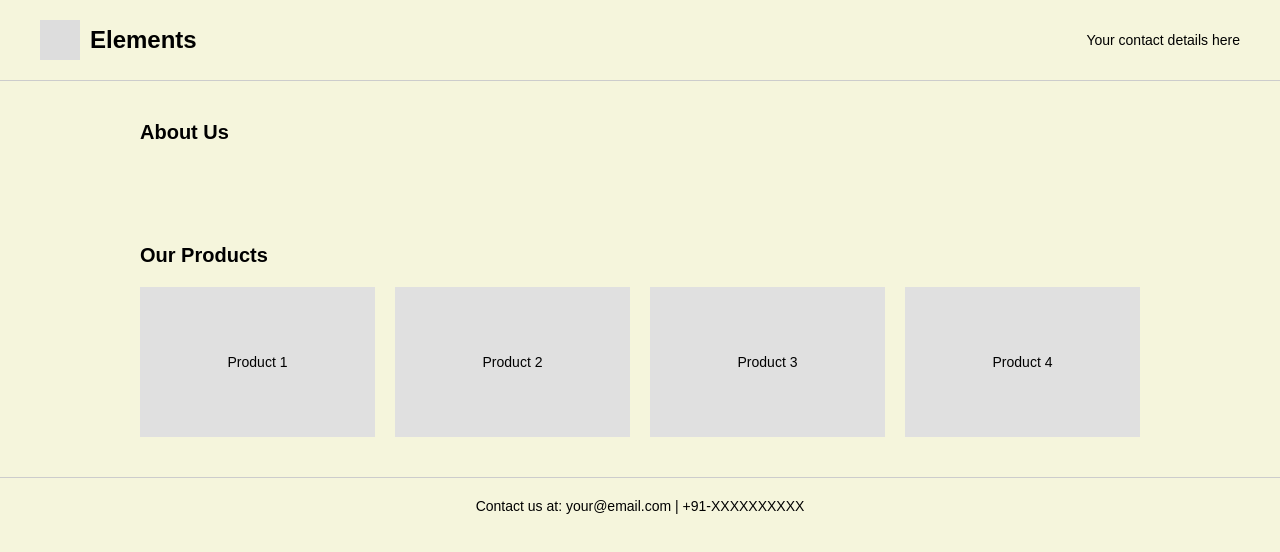
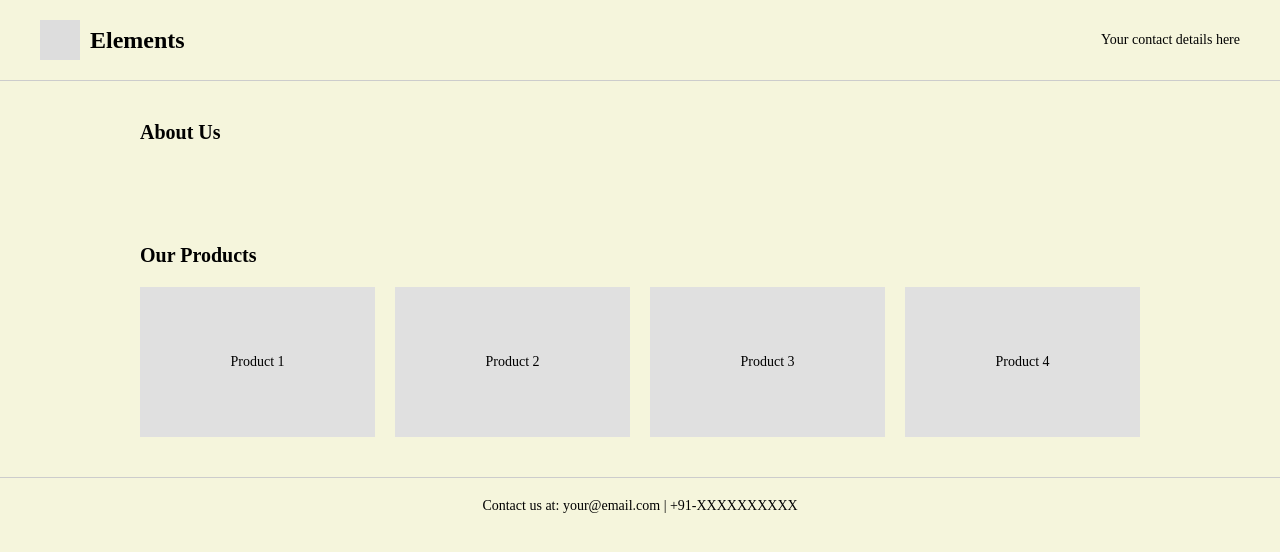
Before and after one commit to Om011004/Elements-website, a plain HTML site: page index.html in a window 1280 px wide. Drawn offline with Linux system fonts and the light colour scheme; a web font is replaced by a local one.

Commit message:
Update index.html

```diff
--- a/index.html
+++ b/index.html
@@ -1,17 +1,27 @@
 <!DOCTYPE html>
 <html lang="en">
 <head>
-    <meta charset="UTF-8">
-    <meta name="viewport" content="width=device-width, initial-scale=1.0">
+  <meta charset="UTF-8" />
+  <meta name="viewport" content="width=device-width, initial-scale=1.0"/>
   <title>Elements</title>
+
+  <!-- Custom Font: Noto Serif SemiCondensed -->
   <style>
+    @font-face {
+      font-family: 'NotoSerifSemiCondensed';
+      src: url('NotoSerif_SemiCondensed-Regular.ttf') format('truetype');
+      font-weight: normal;
+      font-style: normal;
+    }
+
     body {
       margin: 0;
       padding: 0;
-            font-family: Arial, sans-serif;
-            background-color: #f5f5dc; /* Beige */
-            color: #000; /* Black text */
+      font-family: 'NotoSerifSemiCondensed', serif;
+      background-color: #f5f5dc; /* beige */
+      color: #000;
     }
+
     header {
       display: flex;
       justify-content: space-between;
@@ -19,38 +29,46 @@
       padding: 20px 40px;
       border-bottom: 1px solid #ccc;
     }
+
     .logo-section {
       display: flex;
       align-items: center;
     }
+
     .logo-placeholder {
       width: 40px;
       height: 40px;
       background-color: #ddd;
       margin-right: 10px;
     }
+
     .company-name {
       font-size: 24px;
       font-weight: bold;
     }
+
     .contact-info {
       font-size: 14px;
     }
+
     section {
       padding: 40px;
       max-width: 1000px;
       margin: auto;
     }
+
     .section-title {
       font-size: 20px;
       font-weight: bold;
       margin-bottom: 20px;
     }
+
     .product-gallery {
       display: flex;
       flex-wrap: wrap;
       gap: 20px;
     }
+
     .product {
       flex: 1 1 200px;
       height: 150px;
@@ -60,6 +78,7 @@
       justify-content: center;
       font-size: 14px;
     }
+
     footer {
       padding: 20px 40px;
       text-align: center;
@@ -68,6 +87,7 @@
     }
   </style>
 </head>
+
 <body>
 
   <header>
```
Lines whose indentation alone changed are shown as unchanged.
